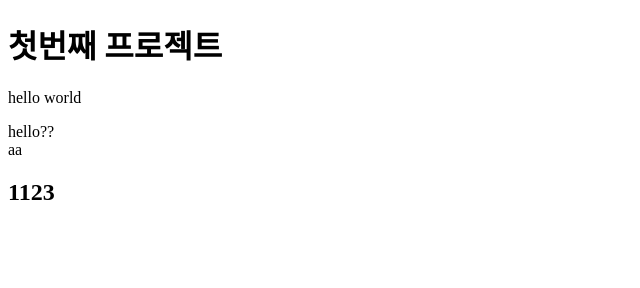
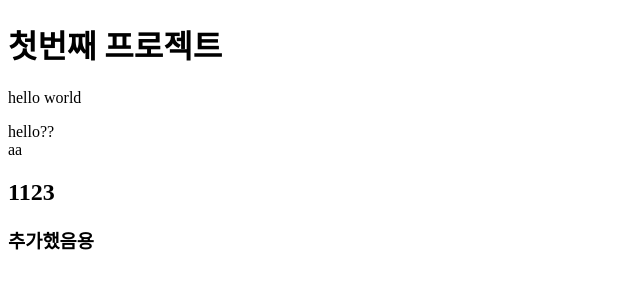
Before and after one commit to b-sso/baesso, a plain HTML site: page index.html in a window 1280 px wide. Shown: the whole page, without its empty margins (0-640 px from the left). Drawn offline with Linux system fonts and the light colour scheme.

Commit message:
second commit

```diff
--- a/index.html
+++ b/index.html
@@ -16,6 +16,7 @@
         <div>aa</div>
     </div>
     <h2>1123</h2>
+    <h3>추가했음용</h3>
 </body>
 
 </html>
```
